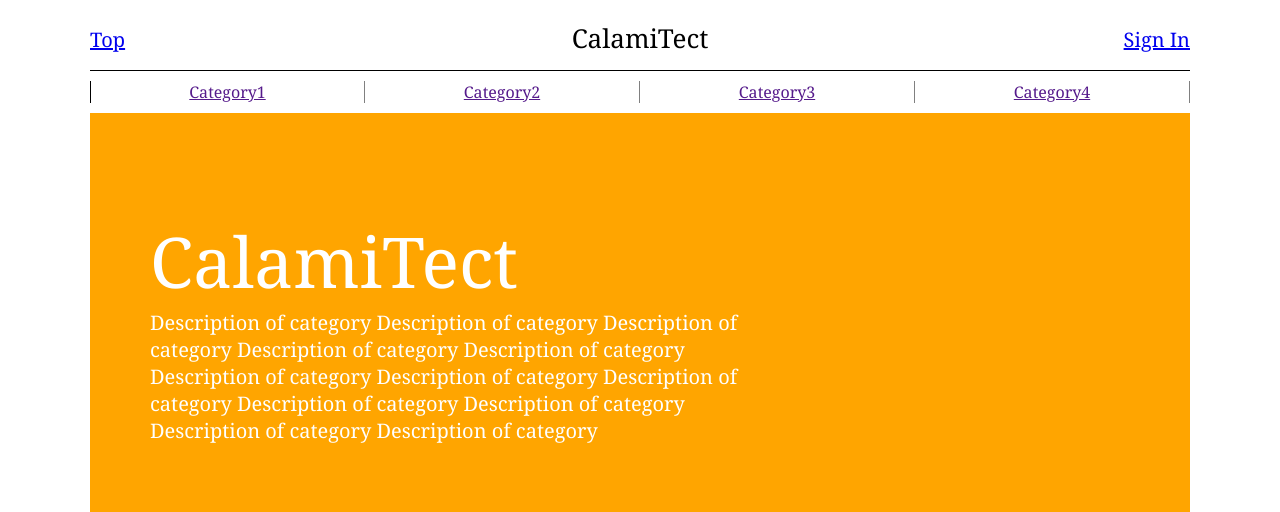
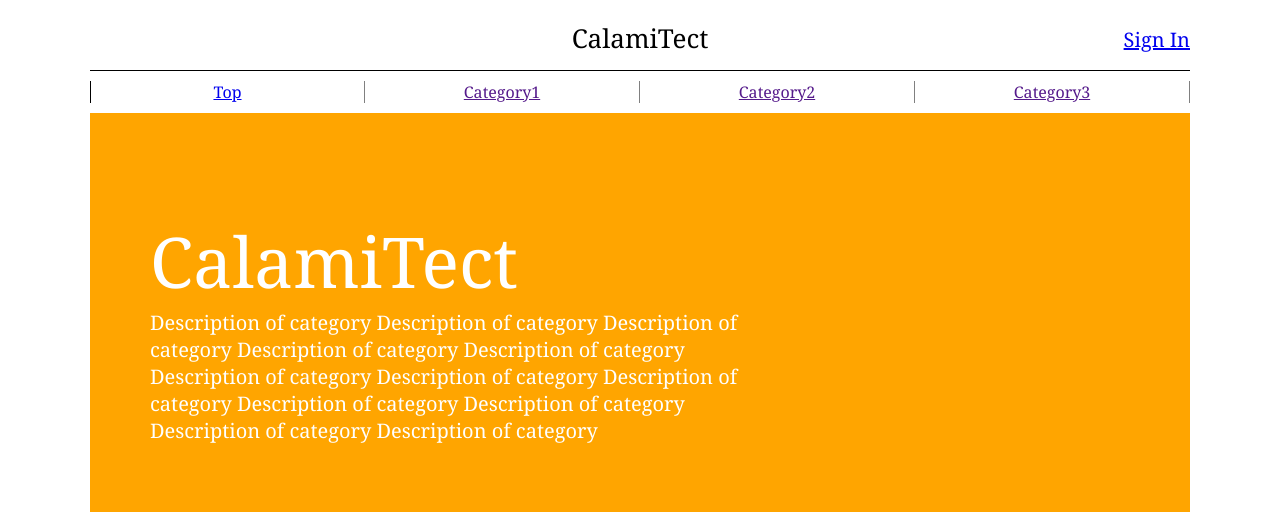
Before and after one commit to StudioAquatan/Calamitect, a Django app: page / in a window 1280 px wide. Shown: the top 512 px of the page. Run offline with Django 3.2, Linux system fonts and the light colour scheme.

Commit message:
top編集修正

```diff
--- a/src/static/css/base.css
+++ b/src/static/css/base.css
@@ -28,17 +28,18 @@ header {
     border-bottom: 1px solid black;
 }
 
-.top, .title, .signin {
+.title, .signin {
     box-sizing: border-box;
     height: 100%;
     cursor: pointer;
     line-height: 3;
 }
-.top, .signin {
+.signin {
     flex-basis: 150px;
 }
 .title {
-    width: 800px;
+    flex-basis: 800px;
+    margin-left: 150px;
     font-size: 2.6rem;
     line-height: 2.2;
     text-align: center;
--- a/src/templates/base.html
+++ b/src/templates/base.html
@@ -3,23 +3,22 @@
 <html>
   <head>
     <meta charset="utf-8">
-    <title>Calamitect TOP(仮)</title>
+    <title>Calamitect</title>
     <link rel="stylesheet" href="{% static 'css/base.css' %}">
   </head>
   <body>
     <header>
         <div class="header-menu">
-            <div class="top"><a href="{% url 'boards:index' %}">Top</a></div>
             <div class="title">CalamiTect</div>
             <div class="signin"><a href="{% url 'accounts:create' %}">Sign In</a></div>
             <!--　ログイン後に表示される　<div class="post">投稿</div>-->
         </div>
         <nav class="header-category">
             <ul>
+                <li class="header-category-menu"><a href="{% url 'boards:index' %}">Top</a></li>
                 <li class="header-category-menu"><a href="">Category1</a></li>
                 <li class="header-category-menu"><a href="">Category2</a></li>
                 <li class="header-category-menu"><a href="">Category3</a></li>
-                <li class="header-category-menu"><a href="">Category4</a></li>
             </ul>
         </nav>
     </header>
```
